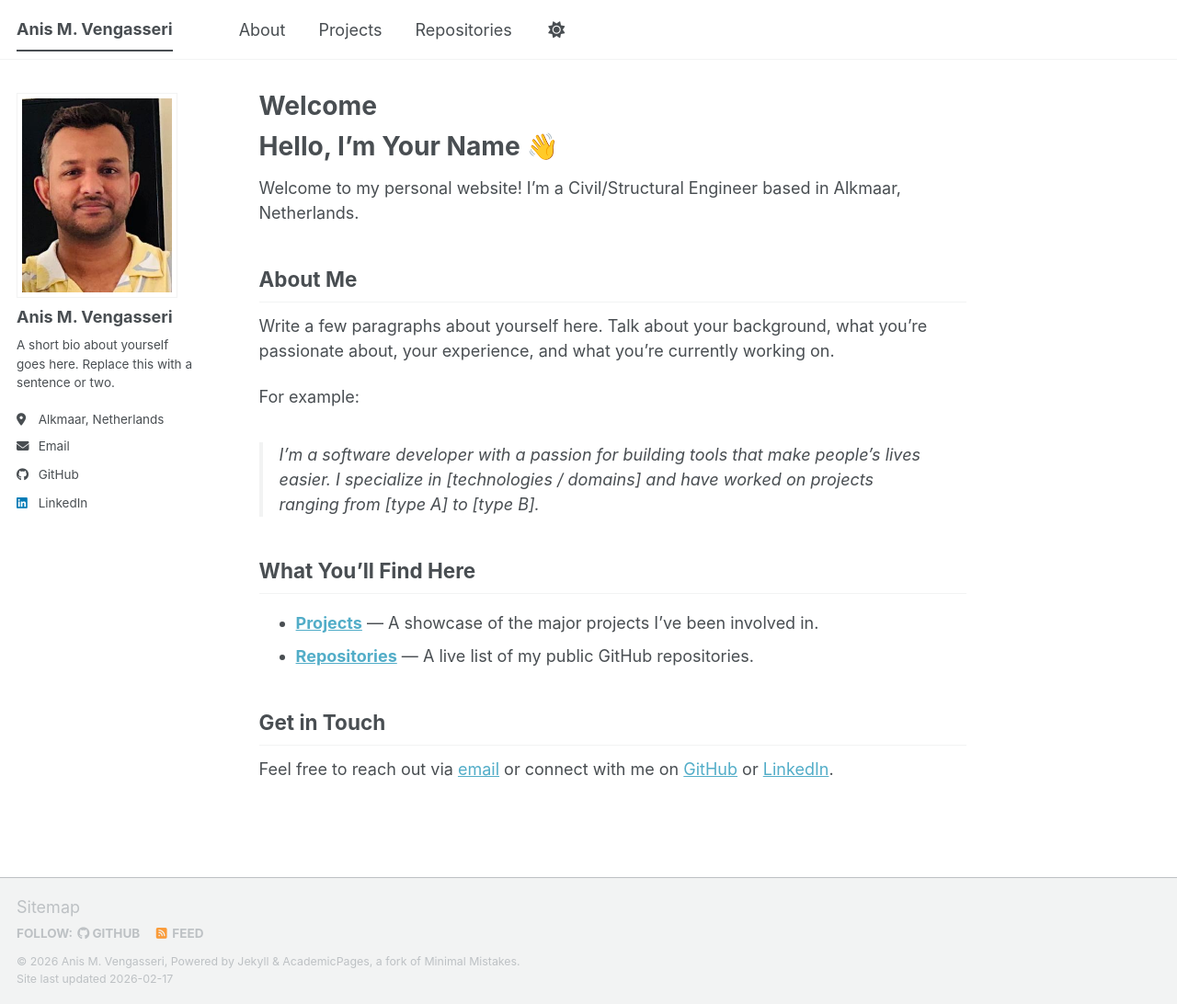
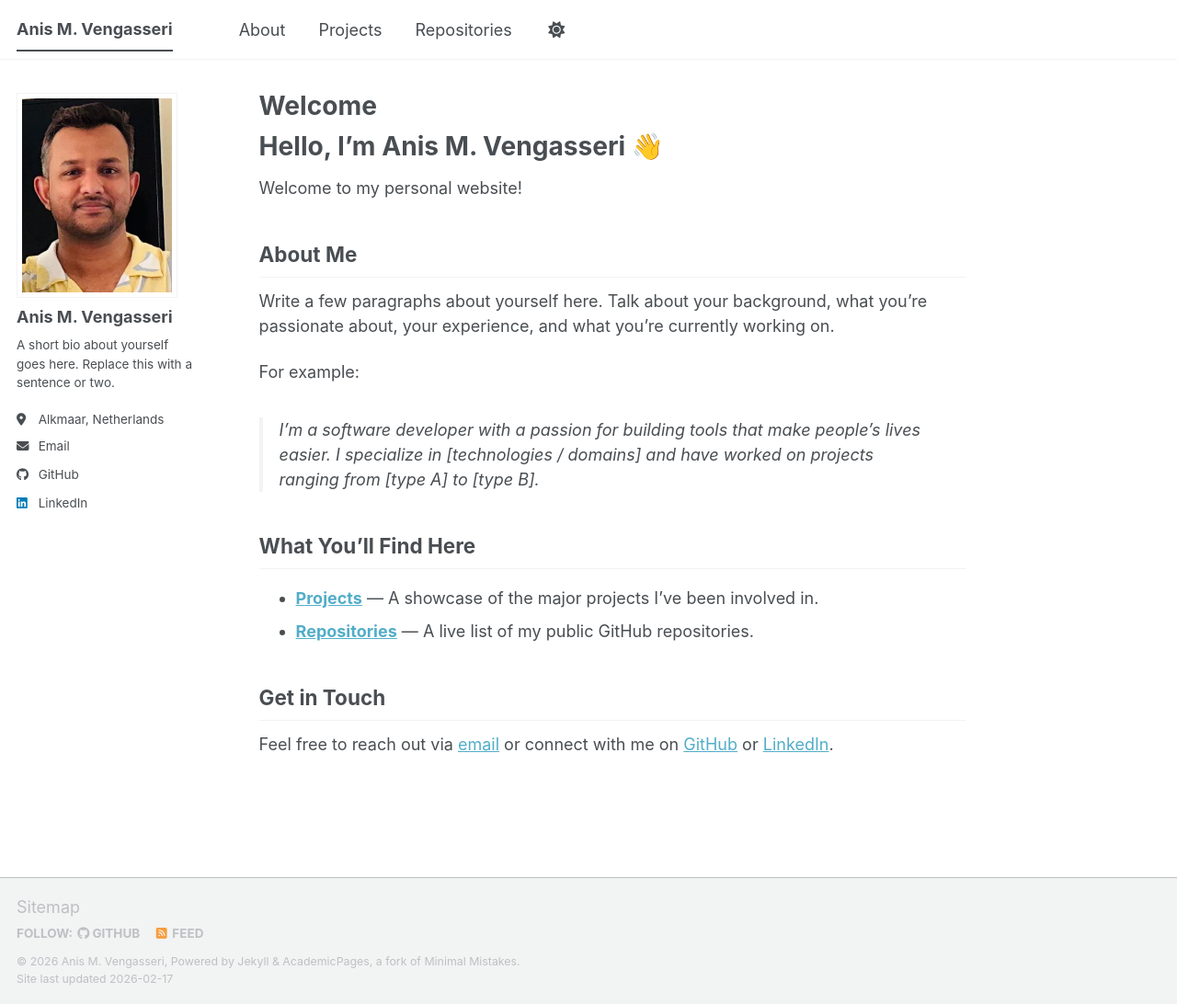
Before and after one commit to anismhd/anismhd.github.io, a Jekyll site: the page built from _pages/about.md, in a window 1280 px wide and 1092 px high. Shown: the whole window at 92% size. Built offline with Jekyll 4.4.1, drawn with Linux system fonts in a browser that asks for light colours; a script bundle is joined from its source files by our own code; library files that are not in the unit come from our copies.

Commit message:
Update about.md

```diff
--- a/_pages/about.md
+++ b/_pages/about.md
@@ -7,9 +7,9 @@ redirect_from:
   - /about.html
 ---
 
-# Hello, I'm **Your Name** 👋
+# Hello, I'm Anis M. Vengasseri 👋
 
-Welcome to my personal website! I'm a Civil/Structural Engineer based in Alkmaar, Netherlands.
+Welcome to my personal website!
 
 ## About Me
 
@@ -25,4 +25,4 @@ For example:
 
 ## Get in Touch
 
-Feel free to reach out via [email](mailto:your.email@example.com) or connect with me on [GitHub](https://github.com/YOUR_GITHUB_USERNAME) or [LinkedIn](https://linkedin.com/in/YOUR_LINKEDIN).
+Feel free to reach out via [email](mailto:anis.mhd@gmail.com) or connect with me on [GitHub](https://github.com/anismhd) or [LinkedIn](https://linkedin.com/in/reachamv).
```
